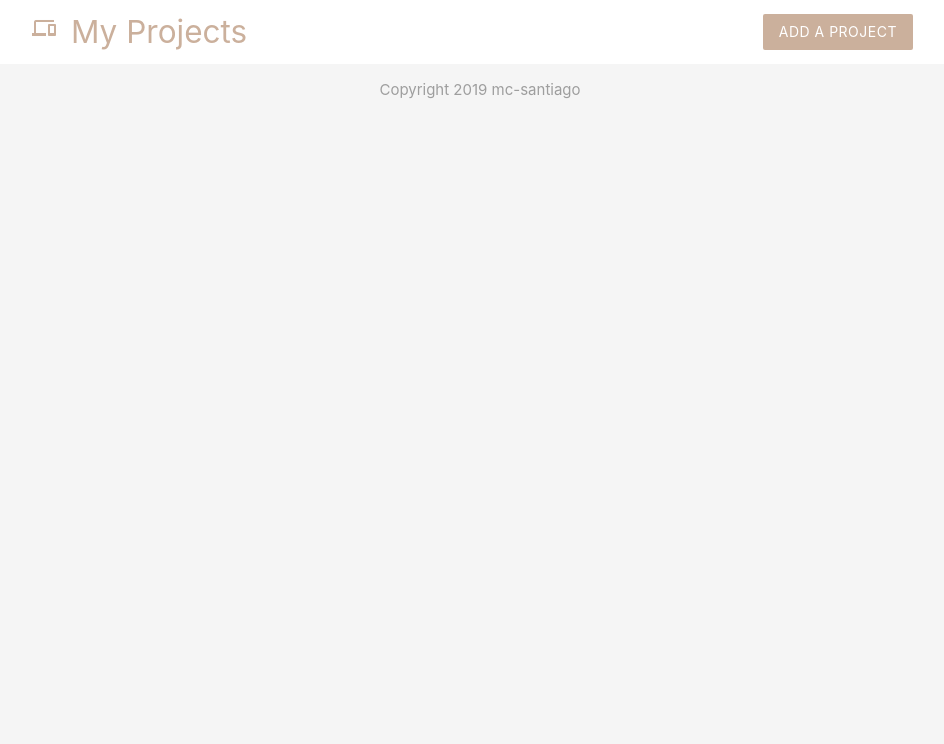
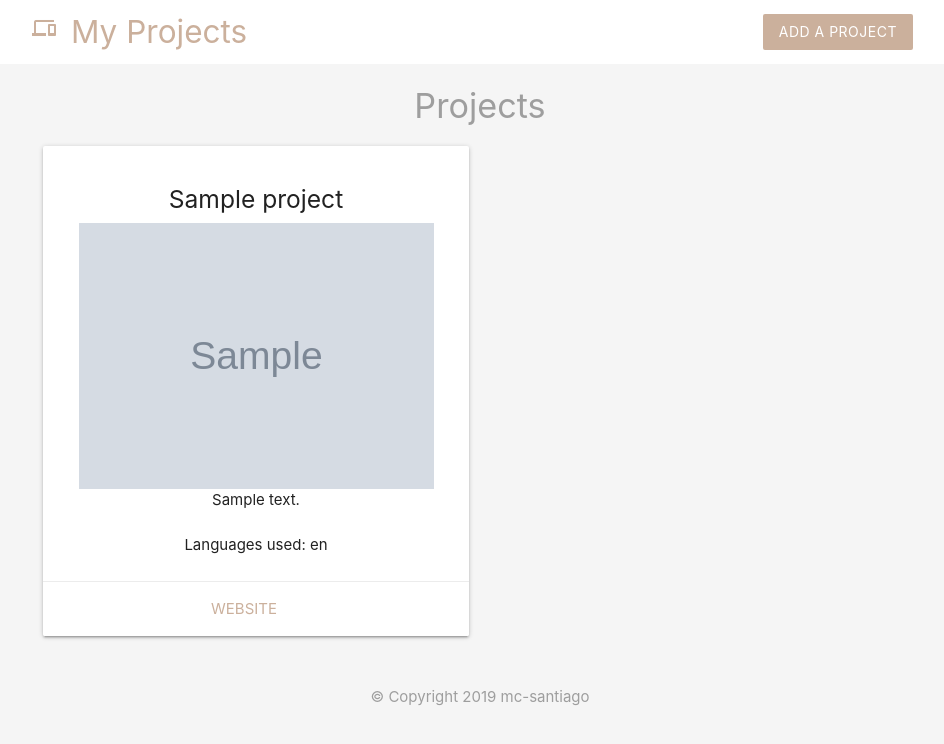
Before and after one commit to mc-santiago/my-projects-with-php, a PHP site: page / in a window 1280 px wide. Shown: the top 744 px of the page, without its empty margins (160-1104 px from the left). Run offline with PHP 8.4, Linux system fonts and the light colour scheme; tables that the repository leaves empty or names only in its code hold one stand-in row (values such as "Sample post"); grey boxes marked "Sample" are stand-in pictures.

Commit message:
display projects in home page

```diff
--- a/index.php
+++ b/index.php
@@ -1,8 +1,57 @@
+<?php
+// connect to database
+$conn = mysqli_connect('localhost', 'mc-santiago', 'Testing123', 'my-projects-with-php');
+
+// Check Connection
+if(!$conn){
+    echo 'Connection error: ' . mysqli_connect_error();
+}
+
+// Write query for all projects
+$sql = 'SELECT * FROM projects';
+
+// Make query and get result
+$result = mysqli_query($conn, $sql);
+
+// Fetch the resulting rows as an array
+$projects = mysqli_fetch_all($result, MYSQLI_ASSOC);
+
+// free result from memory
+mysqli_free_result($result);
+
+// close connection
+mysqli_close($conn);
+
+?>
+
 <!DOCTYPE html>
 <html>
 
     <?php include('templates/header.php') ?>
 
+    <h4 class="center grey-text">Projects</h4>
+
+    <div class="container">
+        <div class="row">
+            <?php foreach($projects as $project){ ?>
+                <div class="col s6 md3">
+                    <div class="card">
+                        <div class="card-content center">
+                            <h5> <?php echo htmlspecialchars($project['title']); ?></h5>
+                            <img class="col s12 center" src="<?php echo htmlspecialchars($project['image']); ?>" alt="project <?php echo htmlspecialchars($project['title']); ?>">
+                            <p> <?php echo htmlspecialchars($project['description']); ?></p>
+                            <br/>
+                            <p>Languages used: <?php echo htmlspecialchars($project['languages']); ?></p>
+                        </div>
+                        <div class="card-action center">
+                            <a href="#" class="brand-text">Website</a>
+                        </div>
+                    </div>
+                </div>
+            <?php } ?>
+        </div>
+    </div>
+
     <?php include('templates/footer.php') ?>
 
 
--- a/templates/footer.php
+++ b/templates/footer.php
@@ -1,5 +1,5 @@
 <footer class="section">
-    <div class="center grey-text">Copyright 2019 mc-santiago</div>
+    <div class="center grey-text">&copy; Copyright 2019 mc-santiago</div>
 </footer>
 
 </body>
--- a/templates/header.php
+++ b/templates/header.php
@@ -21,9 +21,9 @@
     <body class="grey lighten-4">
         <nav class="white z-depth-0">
             <div class="container">
-                <a href="#" class="brand-logo brand-text"><i class="material-icons">devices</i>My Projects</a>
+                <a href="index.php" class="brand-logo brand-text"><i class="material-icons">devices</i>My Projects</a>
                 <ul id="nav-mobile" class="right hide-on-small-and-down">
-                    <li><a href="#" class="btn brand z-depth-0">Add a Project</a></li>
+                    <li><a href="add.php" class="btn brand z-depth-0">Add a Project</a></li>
                 </ul>
             </div>
         </nav>
```
